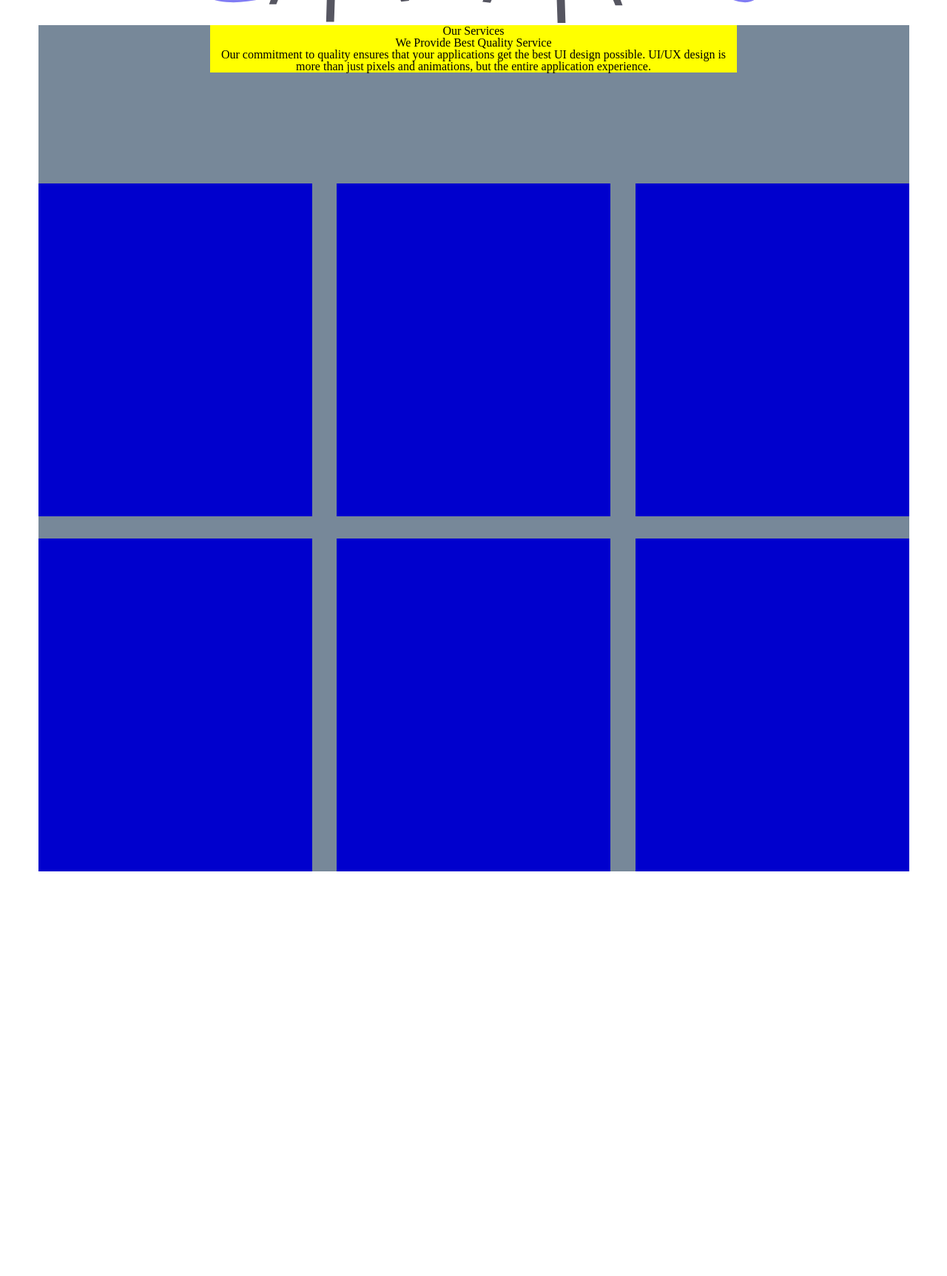
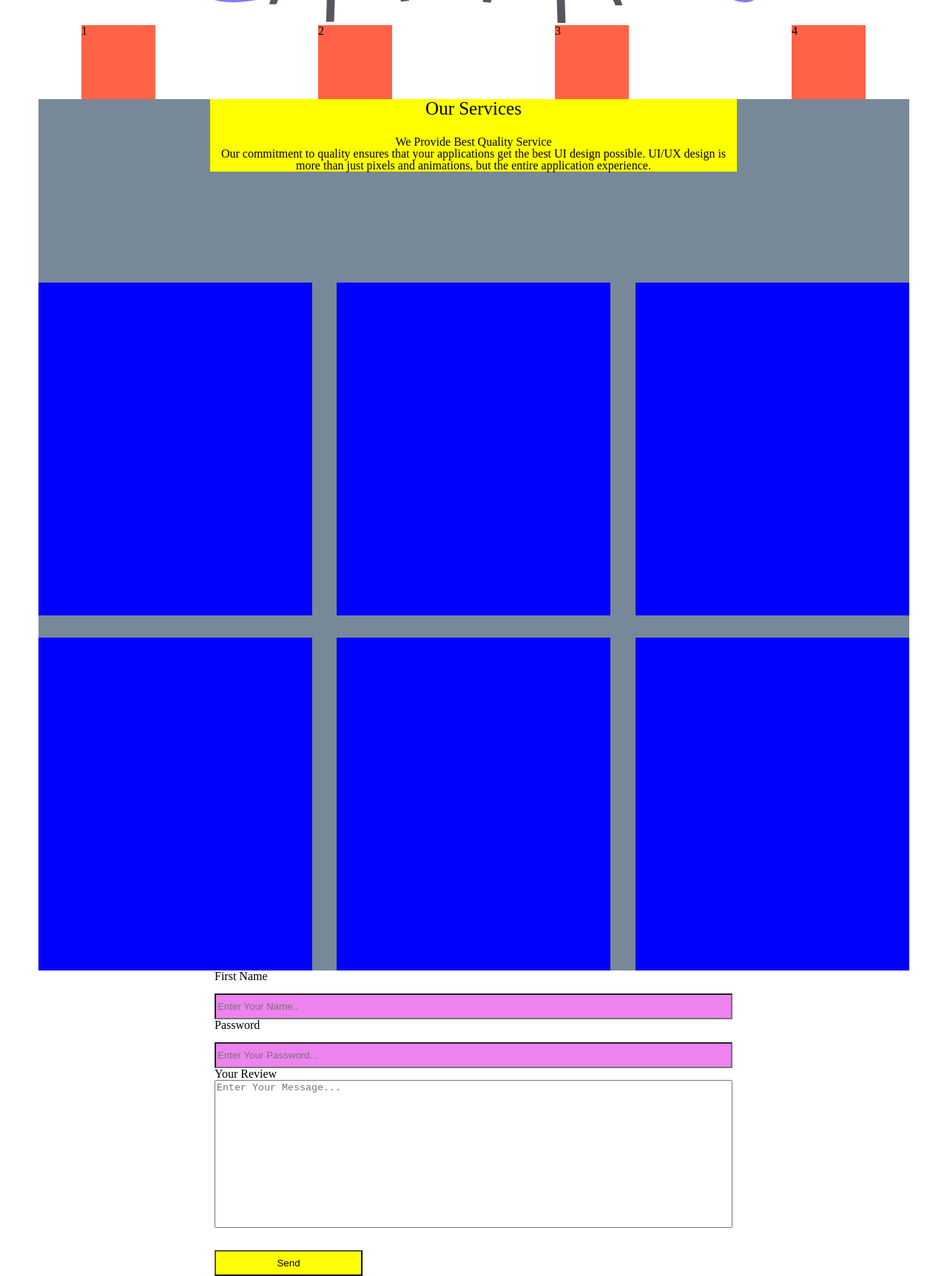
Before and after one commit to kristina-makalatia/lesson10-117, a plain HTML site: page index.html in a window 1280 px wide. Shown: the part 760-2485 px from the top of the page at 74% size. Before the commit the page ends 1938 px from the top, so only its background shows below. Drawn offline with Linux system fonts and the light colour scheme.

Commit message:
add forms

```diff
--- a/css/reset.css
+++ b/css/reset.css
@@ -47,3 +47,6 @@ a {
 * {
     box-sizing: border-box;
 }
+/* textarea {
+	resize:none;
+} */
--- a/css/responsive.css
+++ b/css/responsive.css
@@ -2,6 +2,7 @@
     .text-block {
         margin-bottom: 0;
     }
+
 }
 
 
@@ -13,4 +14,24 @@
     .burger-bar {
         display: block;
     }
+    .flex-wraper {
+        flex-direction: column;
+        align-items: center;
+    }
+    .flex-item {
+        margin-bottom: 30px;
+    }
+    .flex-item:nth-child(1) {
+        order: 3;
+    }
+    .flex-item:nth-child(2) {
+        order: 1;
+    }
+    .flex-item:nth-child(3) {
+        order: 4;
+    }
+    .flex-item:nth-child(4) {
+        order: 2;
+    }
+
 }
--- a/css/style.css
+++ b/css/style.css
@@ -1,3 +1,10 @@
+/* ცვლადები */
+:root {
+    --title-color: blue;
+    --title-size: 25px;
+    --color02: red;
+
+}
 /* header styles */
 .navigation-wraper {
     display: flex;
@@ -10,7 +17,7 @@
     margin-right: 22px;
 }
 .header-wraper {
-    background-color: lightblue;
+    background-color: var(--title-color);
     padding: 15px;
     position: fixed;
     top:0;
@@ -37,7 +44,7 @@ body {
     max-width: 370px;
     width: 100%;
     height: 450px;
-    background-color: mediumblue;
+    background-color: var(--title-color);
 }
 .flex-block {
     display: flex;
@@ -56,6 +63,10 @@ body {
     background-color: yellow;
     text-align: center;
     margin-bottom: 150px;
+}
+.section-title {
+    font-size: var(--title-size);
+    margin-bottom: var(--title-size);
 }
 
 .images-wraper {
@@ -76,3 +87,43 @@ body {
 .right-block img {
     width: 100%;
 }
+
+/* order styles */
+.flex-wraper {
+    display: flex;
+    justify-content: space-around;
+}
+.flex-item {
+    width: 100px;
+    height: 100px;
+    background-color: tomato;
+}
+
+
+/* form styles */
+.form-wraper {
+    display: flex;
+    flex-direction: column;
+}
+.input-wraper {
+    max-width: 700px;
+    width: 100%;
+    height: 35px;
+    margin-top: 15px;
+    background-color: violet;
+}
+.btn-send {
+    width: 200px;
+    height: 35px;
+    background-color: yellow;
+    margin-top: 30px;
+}
+.form-block {
+    max-width: 700px;
+    width: 100%;
+    margin: 0 auto;
+}
+.textarea-wraper {
+    height: 200px;
+    resize: none;
+}
--- a/index.html
+++ b/index.html
@@ -49,10 +49,20 @@
         </div>
 
     </section>
+
+    <section>
+        <div class="flex-wraper">
+            <div class="flex-item">1</div>
+            <div class="flex-item">2</div>
+            <div class="flex-item">3</div>
+            <div class="flex-item">4</div>
+
+        </div>
+    </section>
     <section>
         <div class="container-block">
             <div class="text-block">
-                <h3>Our Services</h3>
+                <h3 class="section-title">Our Services</h3>
                 <h2>We Provide Best Quality Service </h2>
                 <p>Our commitment to quality ensures that your applications get the best UI design possible. UI/UX design is more than just pixels and animations, but the entire application experience.</p>
             </div>
@@ -66,6 +76,26 @@
             </div>
         </div>
     </section>
+    <section>
+        <form class="form-block" action="">
+            <div class="form-wraper">
+                <label for="fname">First Name</label>
+                <input class="input-wraper" type="text" id="fname" name="fisrtname" placeholder="Enter Your Name.." required>
+            </div>
+
+            <div class="form-wraper">
+                <label for="passw">Password</label>
+                <input class="input-wraper" type="password" id="passw" name="mypassword" placeholder="Enter Your Password..." required>
+            </div>
+
+            <div class="form-wraper">
+                <label for="review"> Your Review</label>
+                <textarea id="review" class="textarea-wraper" placeholder="Enter Your Message..."></textarea>
+            </div>
+
+            <button class="btn-send" type="submit">Send</button>
+        </form>
+    </section>
 
 </body>
 </html>
```
